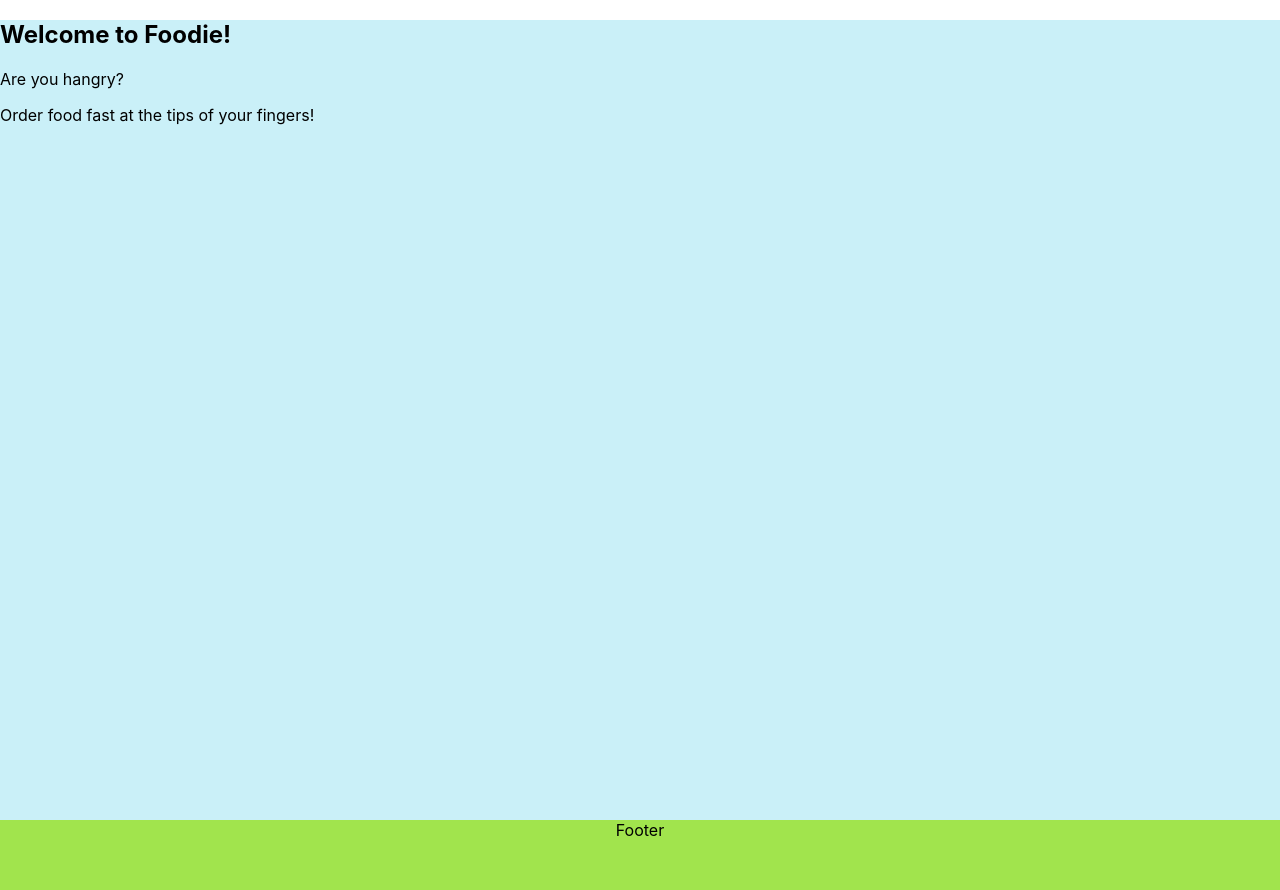
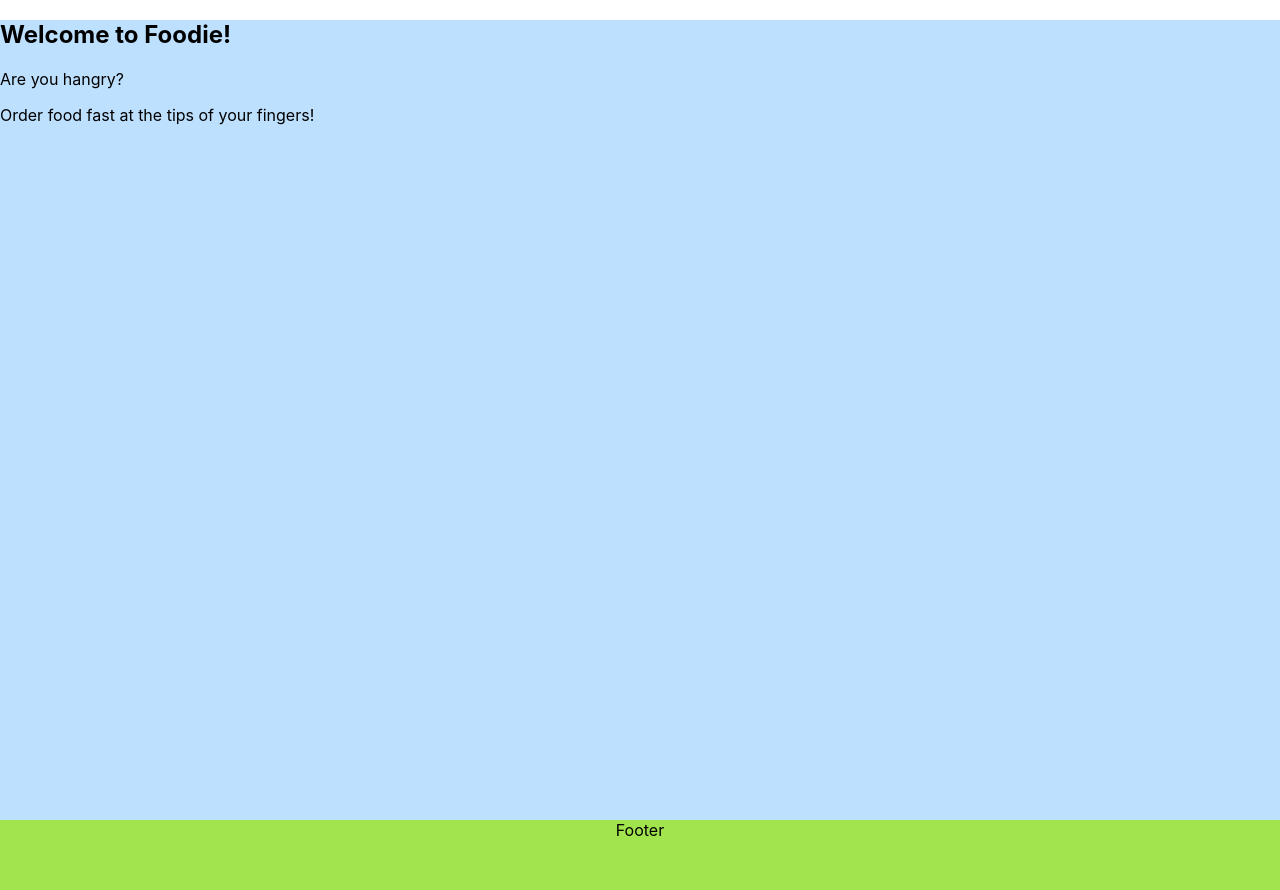
Before and after one commit to JenkenK/tasty_code, a Flask app: page / in a window 1280 px wide. Shown: the part 220-1110 px from the top of the page. Run offline with Flask 2, Linux system fonts and the light colour scheme.

Commit message:
changed background color for style css

```diff
--- a/static/css/style.css
+++ b/static/css/style.css
@@ -6,5 +6,5 @@ html, body{
 
 section{
     height:100vh;
-    background-color: #caf0f8;
+    background-color: #bde0fe;
 }
```
